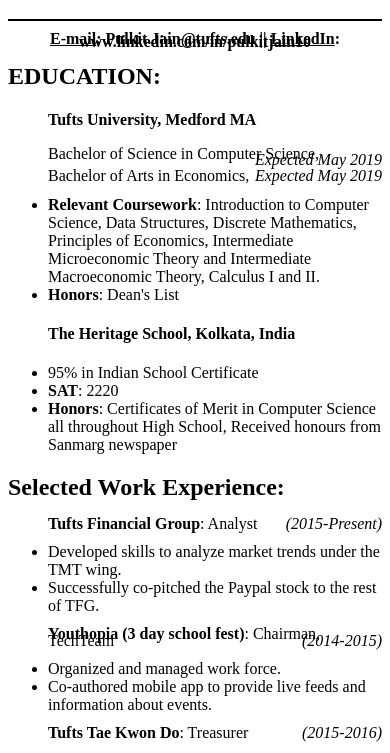
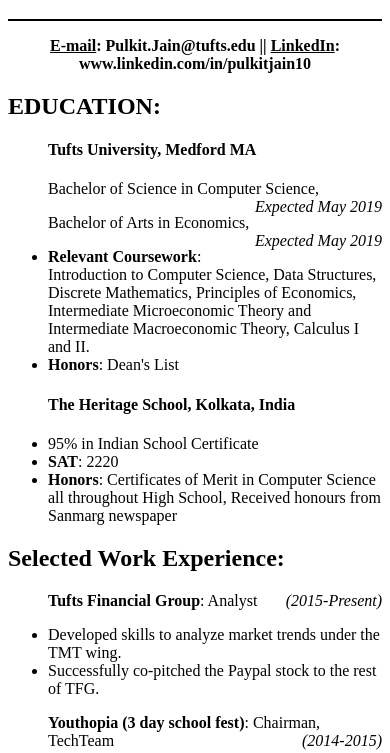
Before and after one commit to pjain03/pjain03.github.io, a plain HTML site: page resume.html in a window 390 px wide. Shown: the part 62-815 px from the top of the page. Drawn offline with Linux system fonts and the light colour scheme.

Commit message:
Style changes

```diff
--- a/resume-css.css
+++ b/resume-css.css
@@ -3,18 +3,30 @@ h1{
 	font-size: 2em;
 	font-family: Garamond;
 }
-h3{
-	text-align: center;
-	font-family: serif;
-	line-height: 20%;
-	font-size: 1em;
-}
 h4{
 	margin-left: 2.5em;
 }
-p{
-	margin-left: 2.5em;
-	line-height: 40%;
+@media (min-width: 910px){
+	p{
+		margin-left: 2.5em;
+		line-height: 40%;
+	}
+	h3{
+		text-align: center;
+		font-family: serif;
+		line-height: 20%;
+		font-size: 1em;
+	}
+}
+@media (max-width: 909px){
+	p{
+		margin-left: 2.5em;
+	}
+	h3{
+		text-align: center;
+		font-family: serif;
+		font-size: 1em;
+	}
 }
 a:link{
 	text-decoration: none;
```
